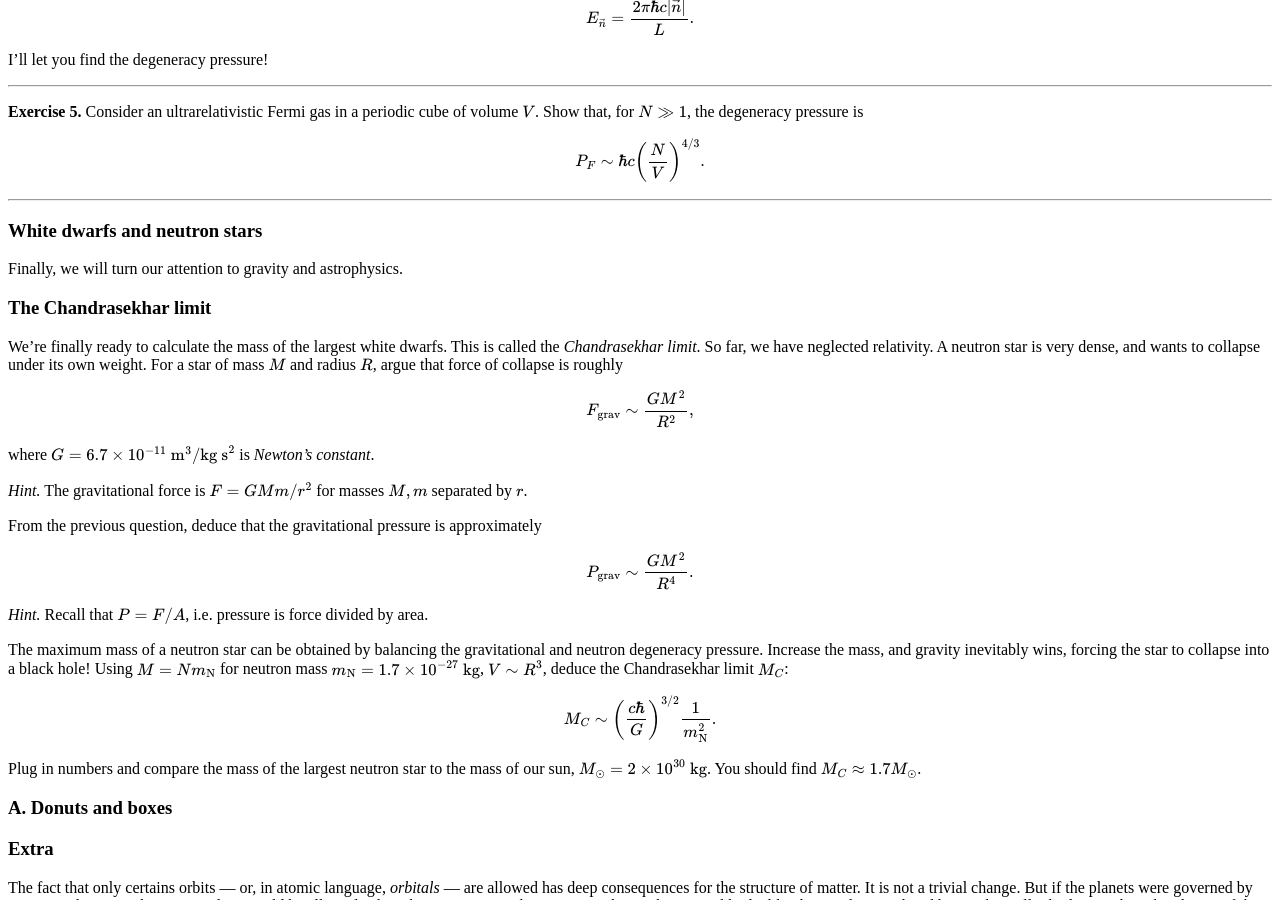
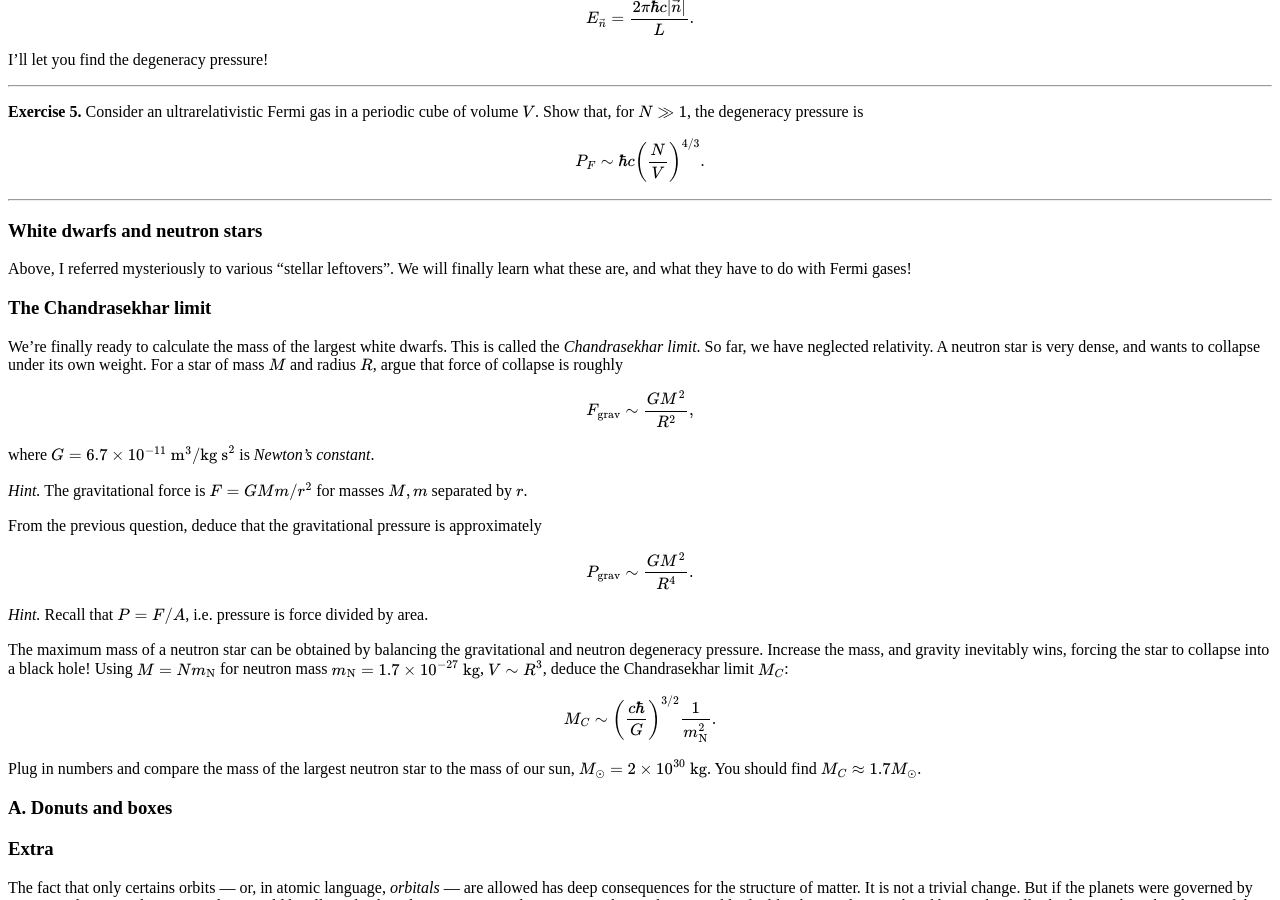
Before and after one commit to hapax/hapax.github.io, a Jekyll site: the page built from assets/chandra.md, in a window 1280 px wide and 900 px high, scrolled down 6016 px. Built offline with Jekyll 4.4.1, drawn with Linux system fonts in a browser that asks for light colours; our own code applies the rules of GitHub Pages for plain Markdown files; formulas are drawn with MathJax 3; a script that is not in the unit is left out.

Commit message:
Update chandra.md

```diff
--- a/assets/chandra.md
+++ b/assets/chandra.md
@@ -576,7 +576,9 @@ $$
 
 ### White dwarfs and neutron stars<a id="sec-3-2" name="sec-3-2"></a>
 
-Finally, we will turn our attention to gravity and astrophysics.
+Above, I referred mysteriously to various "stellar leftovers".
+We will finally learn what these are, and what they have to do with
+Fermi gases!
 
 ### The Chandrasekhar limit<a id="sec-3-3" name="sec-3-3"></a>
 
```
